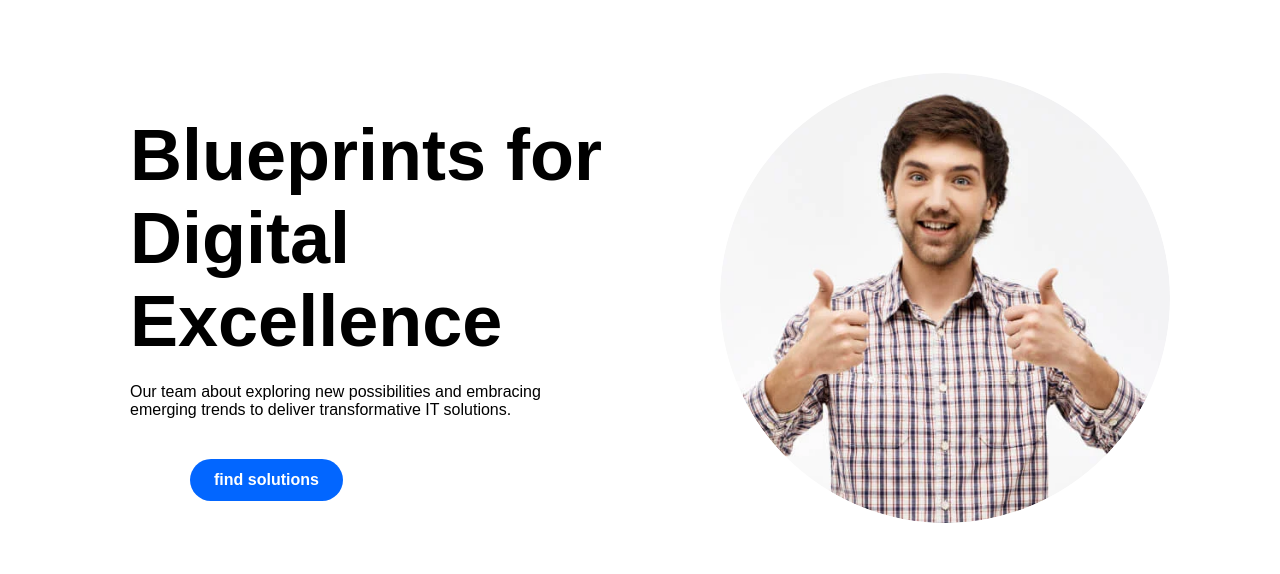
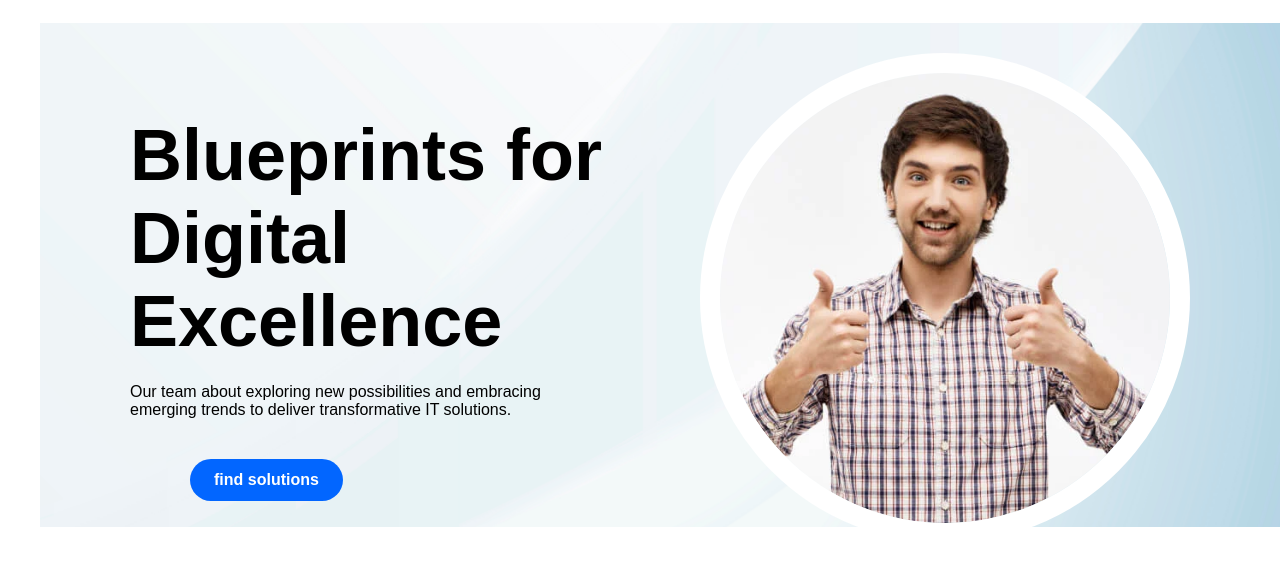
Before and after one commit to Rajveerk143/bentec_replica, a plain HTML site: page index.html in a window 1280 px wide. Shown: the part 57-631 px from the top of the page. Drawn offline with Linux system fonts and the light colour scheme; the site is published under a folder, as on GitHub Pages, so addresses that start at the root find nothing.

Commit message:
fixed paths

```diff
--- a/style.css
+++ b/style.css
@@ -25,7 +25,7 @@ li{
 
 }
 .body{
-   background: url(/assets/blue-abstract-gradient-wave-wallpaper.jpg);
+   background: url(assets/blue-abstract-gradient-wave-wallpaper.jpg);
    background-size: cover;
    background-attachment: fixed;
 
```
